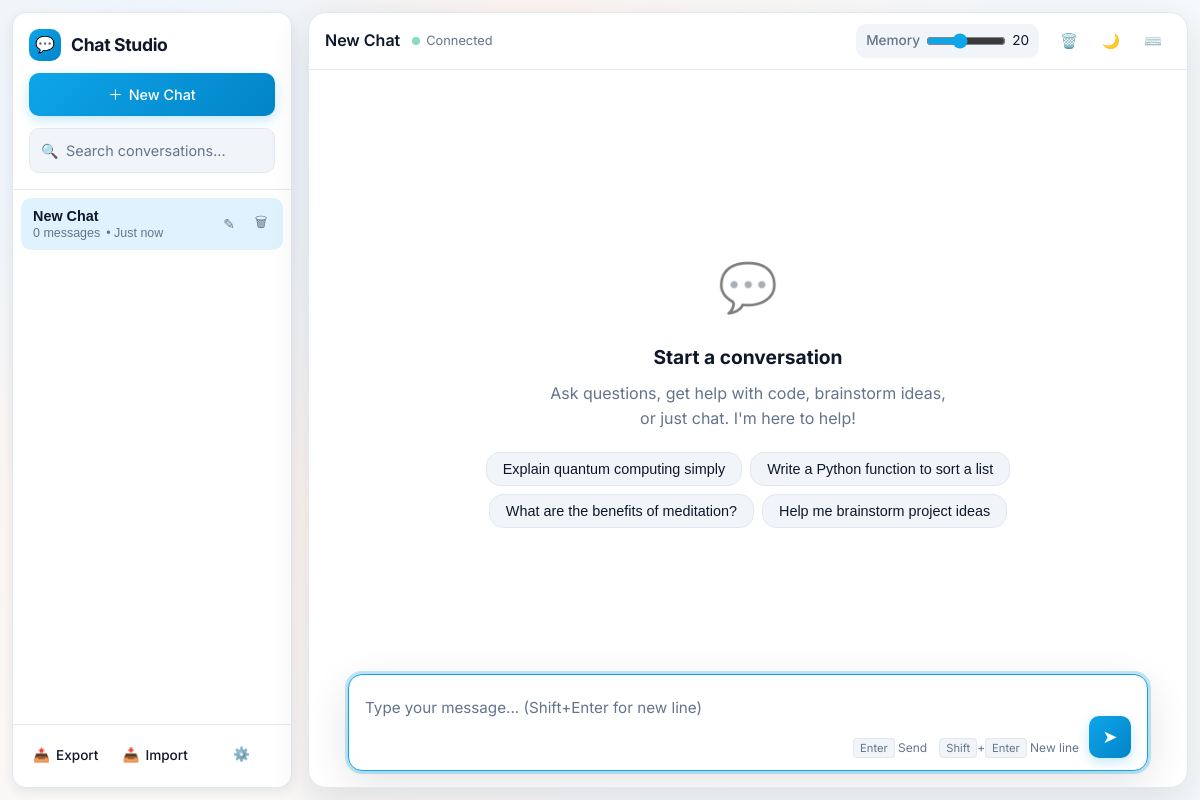
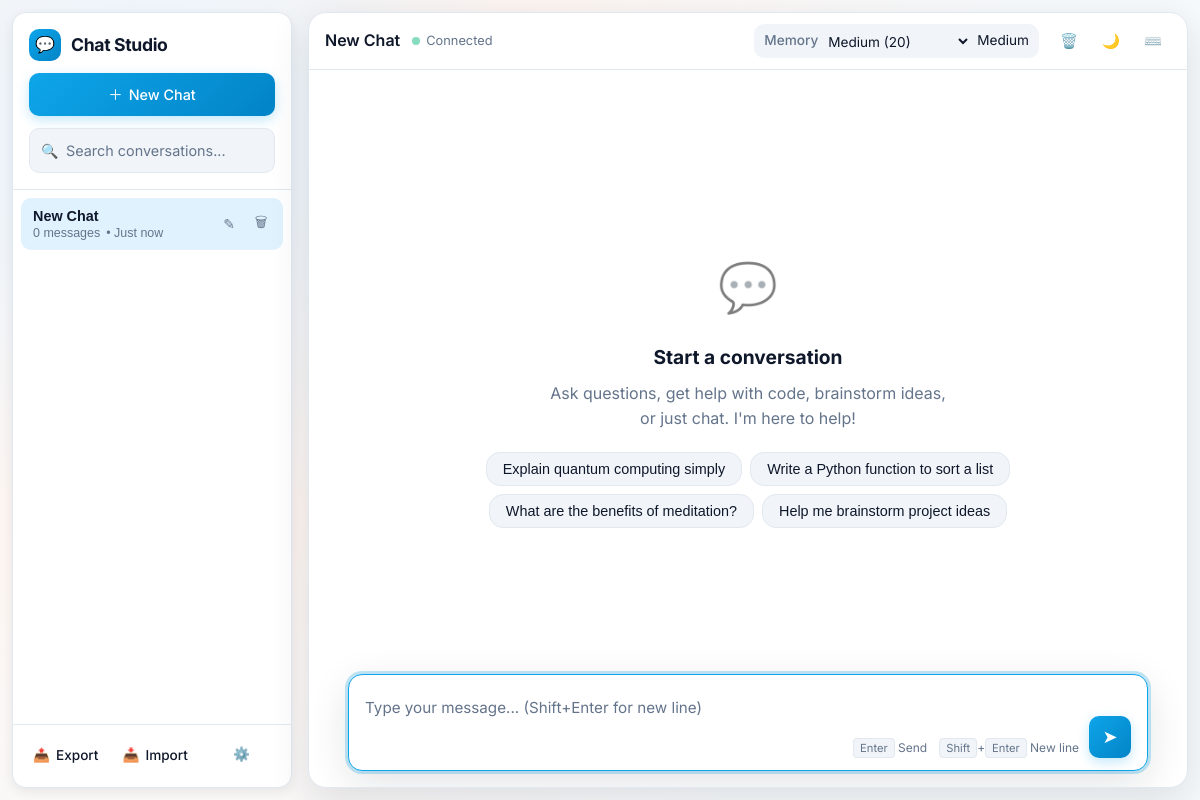
Before and after one commit to voidrlm/PrivateGPT, an Electron app: page public/index.html in a window 1200 px wide. Drawn offline with nearby package versions, Linux system fonts and the light colour scheme; a small style sheet from the web is missing.

Commit message:
feat(memory): add Low/Medium/High/Max memory options (-1 = all messages) and update logic

```diff
--- a/public/index.html
+++ b/public/index.html
@@ -1509,15 +1509,13 @@
           <div class="header-controls">
             <div class="control-group">
               <label for="memory-range">Memory</label>
-              <input
-                type="range"
-                id="memory-range"
-                min="0"
-                max="50"
-                value="20"
-                title="Number of previous messages to include"
-              />
-              <span id="memory-value">20</span>
+              <select id="memory-range" title="Number of previous messages to include">
+                <option value="5">Low (5)</option>
+                <option value="20">Medium (20)</option>
+                <option value="50">High (50)</option>
+                <option value="-1">Max (All messages)</option>
+              </select>
+              <span id="memory-value">Medium</span>
             </div>
           </div>
 
--- a/public/modules/render.js
+++ b/public/modules/render.js
@@ -252,11 +252,25 @@ export function updateUIFromSettings() {
 }
 
 export function updateMemoryDisplay() {
-  const value = elements.memoryRange?.value || 20;
+  const raw = elements.memoryRange?.value;
+  const value = raw !== undefined && raw !== null ? raw : String(20);
+  let display = value;
+  let numeric = Number(value);
+  if (Number.isNaN(numeric)) numeric = 20;
+  if (numeric === -1) {
+    display = "Max";
+  } else if (numeric === 5) {
+    display = "Low";
+  } else if (numeric === 20) {
+    display = "Medium";
+  } else if (numeric === 50) {
+    display = "High";
+  }
+
   if (elements.memoryValue) {
-    elements.memoryValue.textContent = value;
+    elements.memoryValue.textContent = display;
   }
-  state.settings.memoryWindow = Number(value);
+  state.settings.memoryWindow = numeric;
 }
 
 export function updateProcessingUI(isProcessing) {
```
Also changed, not shown: public/chat.js (+12 -4 lines).
